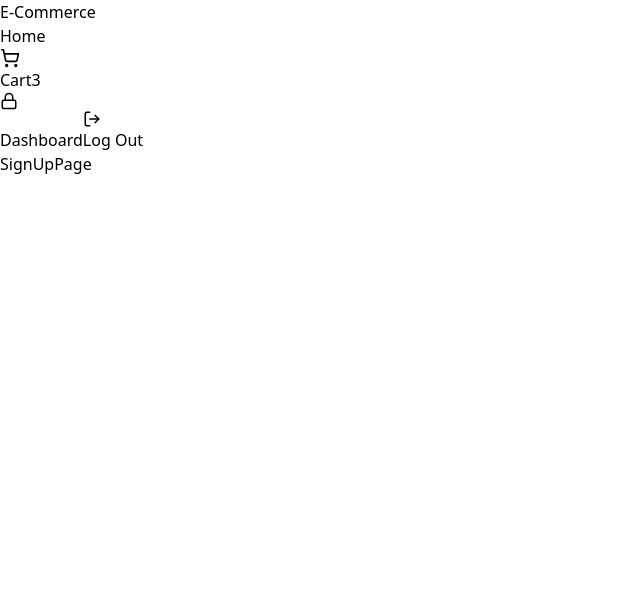
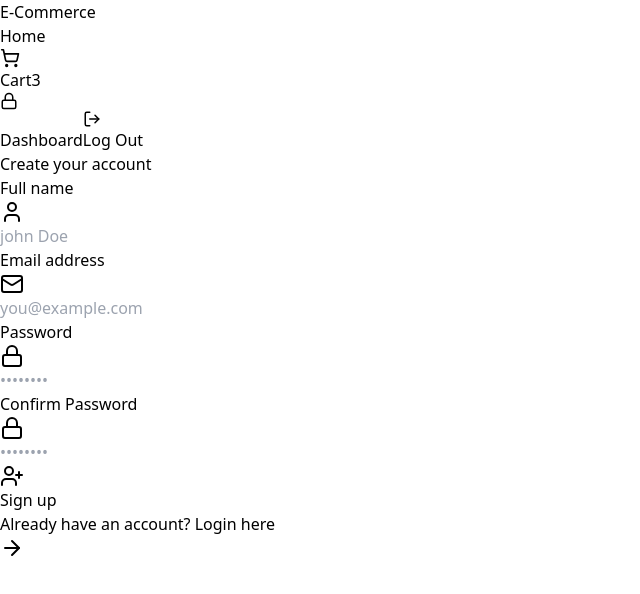
Before and after one commit to sivasankar55/E-Commerce-Store, a React (Vite) app in the folder frontend/: page /signup in a window 1280 px wide. Shown: the top 594 px of the page, without its empty margins (0-640 px from the left). Built offline with nearby package versions, Linux system fonts and the light colour scheme; the HTML template or start-up script is replaced by a standard one.

Commit message:
signUp ui and its animation

```diff
--- a/frontend/src/pages/SignUpPage.jsx
+++ b/frontend/src/pages/SignUpPage.jsx
@@ -1,9 +1,150 @@
-
+import { useState } from "react";
+import {Link} from "react-router-dom";
+import { UserPlus, Mail, Lock, User, ArrowRight, Loader } from "lucide-react";
+import {motion} from "framer-motion";
 
 const SignUpPage = () => {
+  const loading = false;
+  const [formData, setFormData] = useState({
+    name:"",
+    email:"",
+    password:"",
+    confirmPassword:"",
+  });
+
+  const handleSubmit = (e) => {
+    e.preventDefault();
+    console.log(formData);
+  }
   return (
-    <div>SignUpPage</div>
+    <div className="flex flex-col justify-center py-12 sm:px-6 lg:px-8">
+      <motion.div
+      className="sm:mx-auto sm:w-full sm:max-w-md"
+      initial={{opacity:0,y:-20}}
+      animate={{opacity:1,y:0}}
+      transition={{duration: 0.8}}
+      >
+        <h2 className="mt-6 text-center text-3xl font-extrabold text-emerald-400">Create your account</h2>
+
+      </motion.div>
+
+      <motion.div className="mt-8 sm:mx-auto sm:w-full sm:max-w-md"
+      initial={{opacity:0, y:20}}
+      animate={{opacity:1, y:0}}
+      transition={{duration:0.8, delay:0.2}}
+      >
+
+        <div className="bg-gray-800 py-8 px-4 shadow sm:rounded-lg sm:px-10">
+             <form onSubmit={handleSubmit} className="space-y-6">
+              <div>
+              <label htmlFor="name" className="block text-sm font-medium text-gray-300">Full name</label>
+              <div className='mt-1 relative rounded-md shadow-sm'>
+              <div className="absolute inset-y-0 left-0 pl-3 flex items-center pointer-events-none">
+                <User className="h-5 w-5 text-gray-400 aria-hidden=true"/>
+              </div>
+              <input
+              id="name"
+              type="text"
+              required
+              value={formData.name}
+              onChange={(e)=> setFormData ({...formData, name:  e.target.value})}
+              className="block w-full px-3 py-2 pl-10 bg-gray-700 border border-gray-600 rounded-md shadow-sm placeholder-gray-400 focus:outline-none focus:ring-emerald-500 focus-border-emerald-500 sm:text-sm"
+              placeholder="john Doe"/>
+              </div>
+              </div>
+              <div>
+							<label htmlFor='email' className='block text-sm font-medium text-gray-300'>
+								Email address
+							</label>
+							<div className='mt-1 relative rounded-md shadow-sm'>
+								<div className='absolute inset-y-0 left-0 pl-3 flex items-center pointer-events-none'>
+									<Mail className='h-5 w-5 text-gray-400' aria-hidden='true' />
+								</div>
+								<input
+									id='email'
+									type='email'
+									required
+									value={formData.email}
+									onChange={(e) => setFormData({ ...formData, email: e.target.value })}
+									className=' block w-full px-3 py-2 pl-10 bg-gray-700 border border-gray-600
+									rounded-md shadow-sm
+									 placeholder-gray-400 focus:outline-none focus:ring-emerald-500
+									 focus:border-emerald-500 sm:text-sm'
+									placeholder='you@example.com'
+								/>
+							</div>
+						</div>
+            <div>
+							<label htmlFor='password' className='block text-sm font-medium text-gray-300'>
+								Password
+							</label>
+							<div className='mt-1 relative rounded-md shadow-sm'>
+								<div className='absolute inset-y-0 left-0 pl-3 flex items-center pointer-events-none'>
+									<Lock className='h-5 w-5 text-gray-400' aria-hidden='true' />
+								</div>
+								<input
+									id='password'
+									type='password'
+									required
+									value={formData.password}
+									onChange={(e) => setFormData({ ...formData, password: e.target.value })}
+									className=' block w-full px-3 py-2 pl-10 bg-gray-700 border border-gray-600
+									rounded-md shadow-sm placeholder-gray-400 focus:outline-none focus:ring-emerald-500 focus:border-emerald-500 sm:text-sm'
+									placeholder='••••••••'
+								/>
+							</div>
+						</div>
+            <div>
+							<label htmlFor='confirmPassword' className='block text-sm font-medium text-gray-300'>
+								Confirm Password
+							</label>
+							<div className='mt-1 relative rounded-md shadow-sm'>
+								<div className='absolute inset-y-0 left-0 pl-3 flex items-center pointer-events-none'>
+									<Lock className='h-5 w-5 text-gray-400' aria-hidden='true' />
+								</div>
+								<input
+									id='confirmPassword'
+									type='password'
+									required
+									value={formData.confirmPassword}
+									onChange={(e) => setFormData({ ...formData, confirmPassword: e.target.value })}
+									className=' block w-full px-3 py-2 pl-10 bg-gray-700 border
+									 border-gray-600 rounded-md shadow-sm placeholder-gray-400 focus:outline-none focus:ring-emerald-500 focus:border-emerald-500 sm:text-sm'
+									placeholder='••••••••'
+								/>
+							</div>
+						</div>
+            <button
+							type='submit'
+							className='w-full flex justify-center py-2 px-4 border border-transparent
+							rounded-md shadow-sm text-sm font-medium text-white bg-emerald-600
+							 hover:bg-emerald-700 focus:outline-none focus:ring-2 focus:ring-offset-2
+							  focus:ring-emerald-500 transition duration-150 ease-in-out disabled:opacity-50'
+							disabled={loading}
+						>
+							{loading ? (
+								<>
+									<Loader className='mr-2 h-5 w-5 animate-spin' aria-hidden='true' />
+									Loading...
+								</>
+							) : (
+								<>
+									<UserPlus className='mr-2 h-5 w-5' aria-hidden='true' />
+									Sign up
+								</>
+							)}
+						</button>
+             </form>
+             <p className='mt-8 text-center text-sm text-gray-400'>
+						Already have an account?{" "}
+						<Link to='/login' className='font-medium text-emerald-400 hover:text-emerald-300'>
+							Login here <ArrowRight className='inline h-4 w-4' />
+						</Link>
+					</p>
+        </div>
+      </motion.div>
+    </div>
   )
-}
+};
 
-export default SignUpPage
+export default SignUpPage;
```
